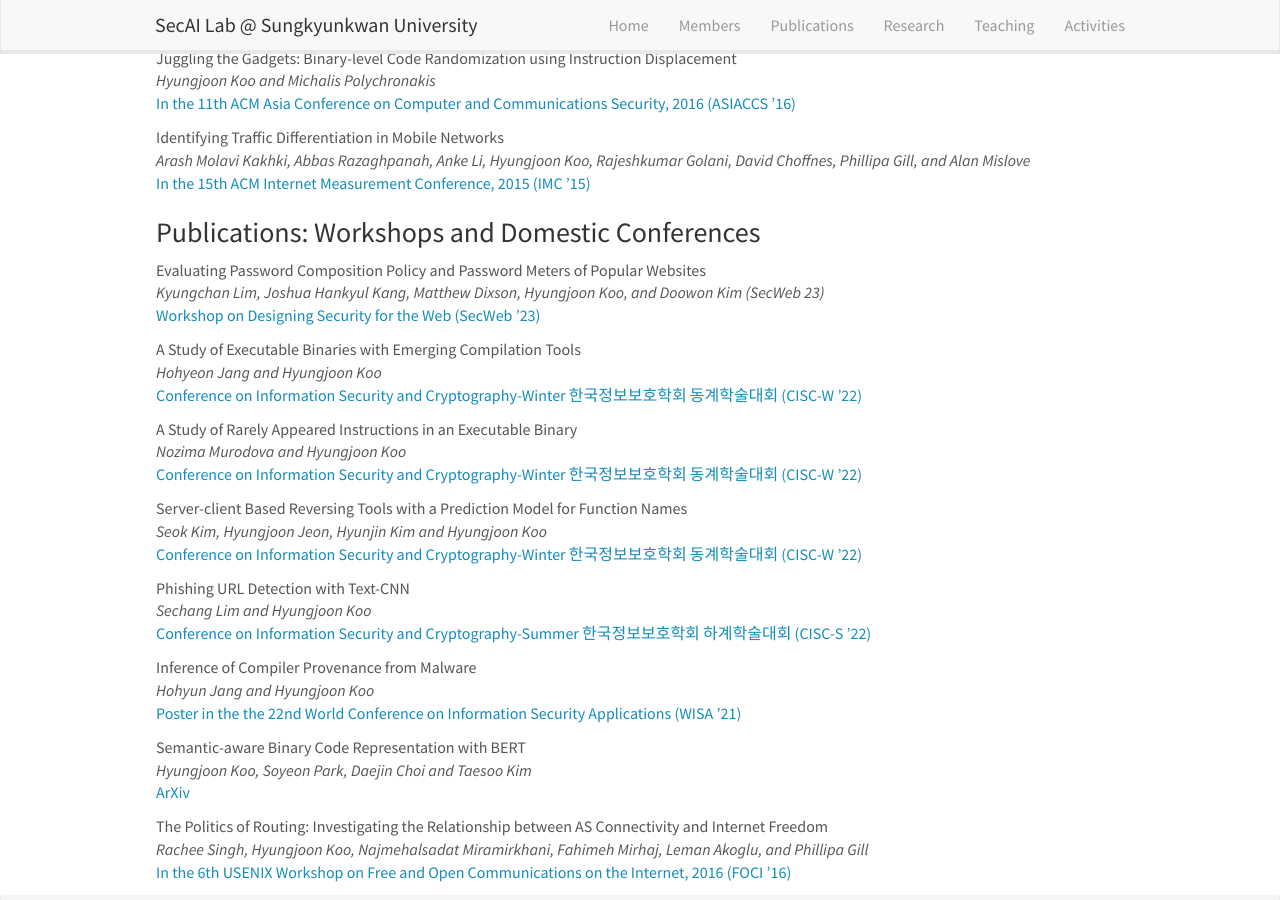
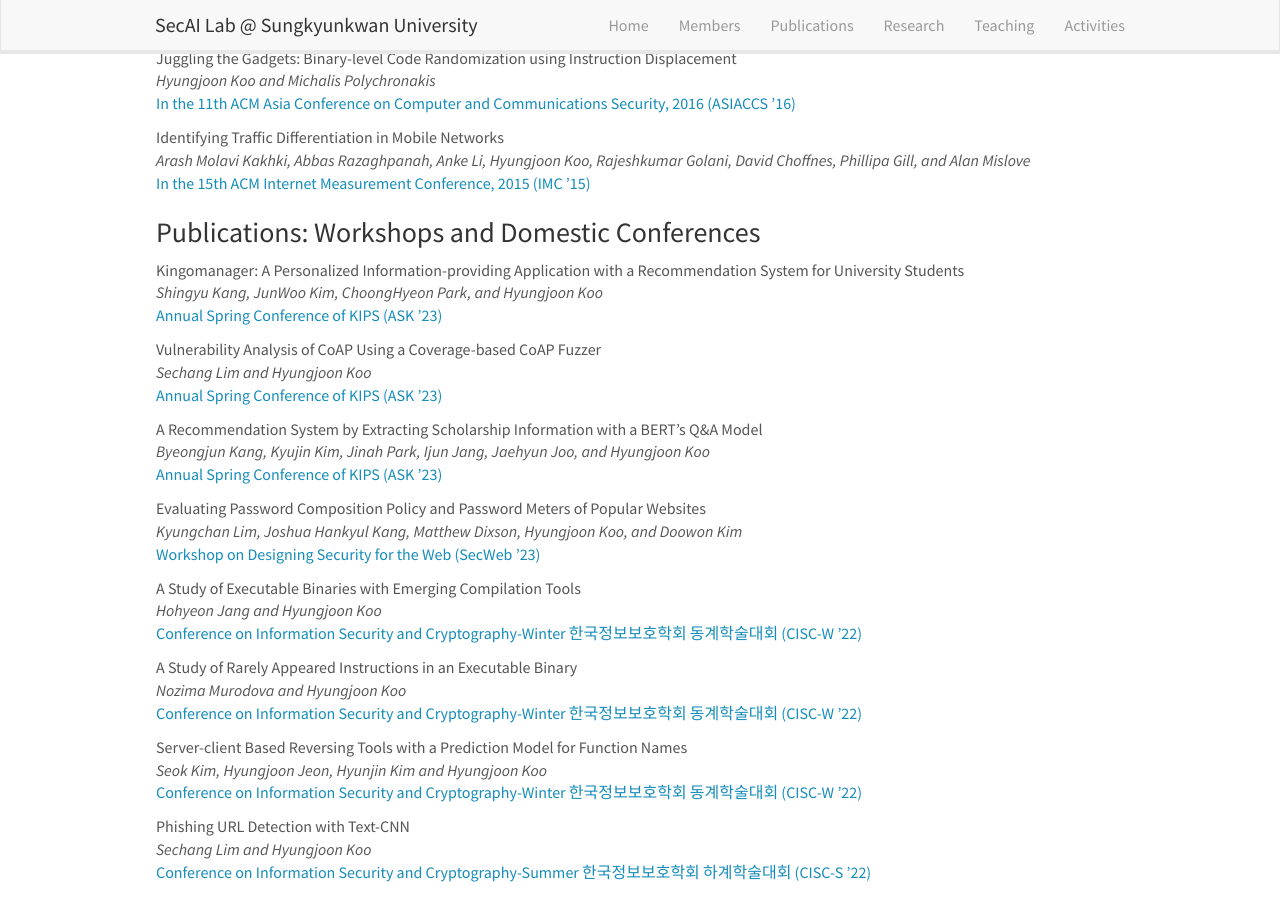
Before and after one commit to SecAI-Lab/secai-lab.github.io, a Jekyll site: the page built from _pages/publications.md, in a window 1280 px wide and 900 px high, scrolled down 3167 px. Built offline with Jekyll 4.4.1, drawn with Linux system fonts in a browser that asks for light colours; nearby versions of some CDN libraries.

Commit message:
ack papers

```diff
--- a/_data/publist-workshops.yml
+++ b/_data/publist-workshops.yml
@@ -1,7 +1,37 @@
+- title: "Kingomanager: A Personalized Information-providing Application with a Recommendation System for University Students"
+  image:
+  description:
+  authors: Shingyu Kang, JunWoo Kim, ChoongHyeon Park, and Hyungjoon Koo
+  link:
+    url: http://www.kips.or.kr/ask2023
+    display: Annual Spring Conference of KIPS (ASK ’23)
+  highlight: 0
+  news2:
+
+- title: "Vulnerability Analysis of CoAP Using a Coverage-based CoAP Fuzzer"
+  image:
+  description:
+  authors: Sechang Lim and Hyungjoon Koo
+  link:
+    url: http://www.kips.or.kr/ask2023
+    display: Annual Spring Conference of KIPS (ASK ’23)
+  highlight: 0
+  news2:
+
+- title: "A Recommendation System by Extracting Scholarship Information with a BERT’s Q&A Model"
+  image:
+  description:
+  authors: Byeongjun Kang, Kyujin Kim, Jinah Park, Ijun Jang, Jaehyun Joo, and Hyungjoon Koo
+  link:
+    url: http://www.kips.or.kr/ask2023
+    display: Annual Spring Conference of KIPS (ASK ’23)
+  highlight: 0
+  news2:
+
 - title: "Evaluating Password Composition Policy and Password Meters of Popular Websites"
   image:
   description:
-  authors: Kyungchan Lim, Joshua Hankyul Kang, Matthew Dixson, Hyungjoon Koo, and Doowon Kim (SecWeb 23)
+  authors: Kyungchan Lim, Joshua Hankyul Kang, Matthew Dixson, Hyungjoon Koo, and Doowon Kim
   link:
     url: https://secweb.work/2023.html
     display: Workshop on Designing Security for the Web (SecWeb ’23)
```
